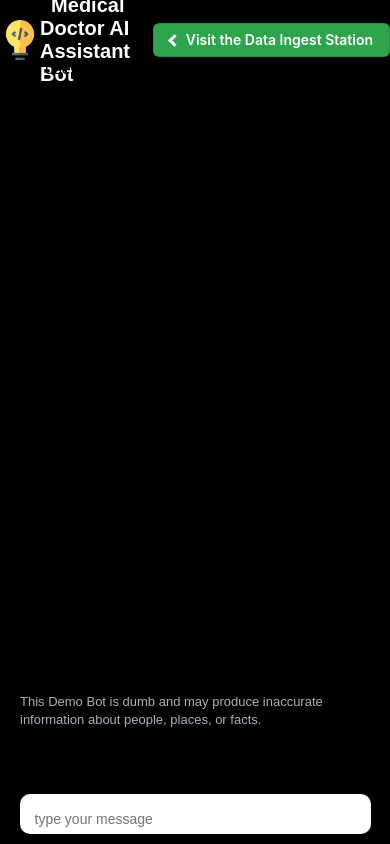
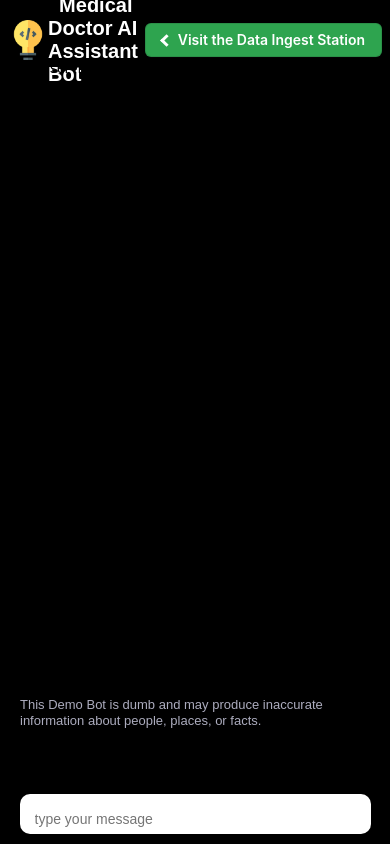
Before and after one commit to LebToki/MedicalAssistantChatBot, a PHP site: page / in a window 390 px wide. Run offline with PHP 8.4, Linux system fonts and the light colour scheme; data that the repository does not hold is empty; a stand-in replaces the project's code that opens the database connection; some libraries are stand-ins or nearby versions.

Commit message:
Update bot.css

```diff
--- a/css/bot.css
+++ b/css/bot.css
@@ -8,6 +8,13 @@
     --text-secondary: #6e6e80;
     --text-disabled: #acacbe;
     --text-error: var(--color-error);
+
+    --font-size-small: 12px;
+    --font-size-medium: 16px;
+    --font-size-large: 20px;
+    --spacing-small: 8px;
+    --spacing-medium: 16px;
+    --spacing-large: 24px;
 }
 
 * {
@@ -15,6 +22,10 @@
     margin: 0;
     font-family: sans-serif;
     box-sizing: border-box;
+}
+
+html {
+    font-size: calc(14px + (17 - 14) * ((100vw - 320px) / (1600 - 320)));
 }
 
 /* Container */
@@ -43,8 +54,7 @@
     text-shadow: 1px 1px 20x #000000a1;
 }
 /* Navigation Button/Link */
-.pointerlink
-{
+.pointerlink {
     appearance: none;
     background-color: #2ea44f;
     border: 1px solid rgba(27, 31, 35, .15);
@@ -67,6 +77,28 @@
     touch-action: manipulation;
     vertical-align: middle;
     white-space: nowrap;
+}
+
+.pointerlink:hover, .pointerlink:focus {
+    filter: brightness(90%);
+    outline: none; /* Only remove outlines if replacing with another focus indicator */
+}
+
+.pointerlink:active {
+    filter: brightness(85%);
+    box-shadow: rgba(225, 228, 232, .2) 0 1px 0 inset;
+}
+
+
+@media (max-width: 600px) {
+    :root {
+        --text-primary-size: 14px;
+    }
+
+    #header {
+        padding: var(--spacing-small);
+        font-size: var(--text-primary-size);
+    }
 }
 
 /* Arrows index */
@@ -316,9 +348,6 @@
     }
 }
 
-
-}
-
 /* Styles for iPads */
 @media only screen and (min-width: 768px) and (max-width: 1024px) {
     #screen {
```
